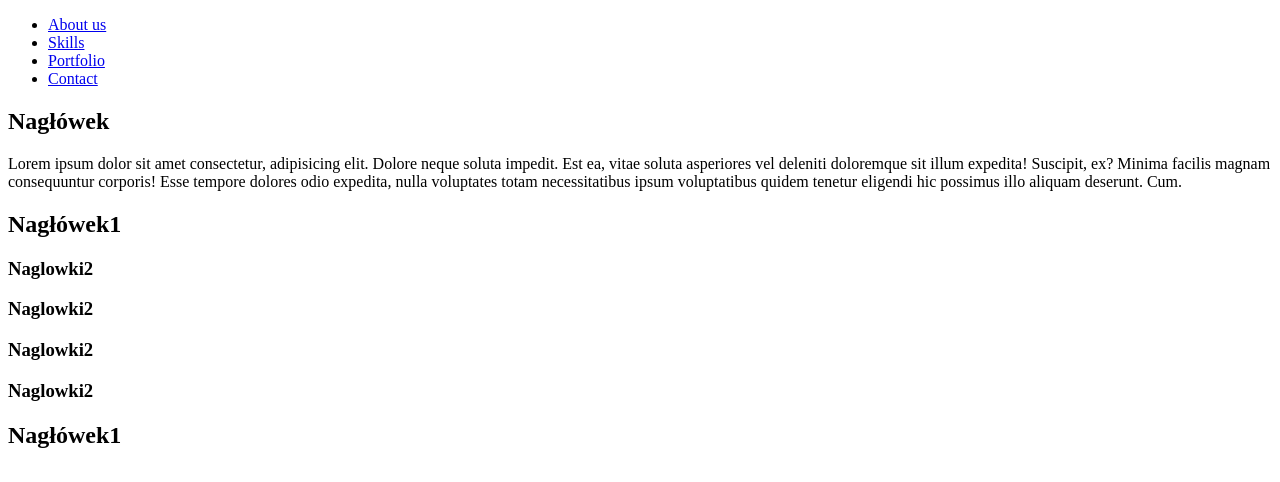
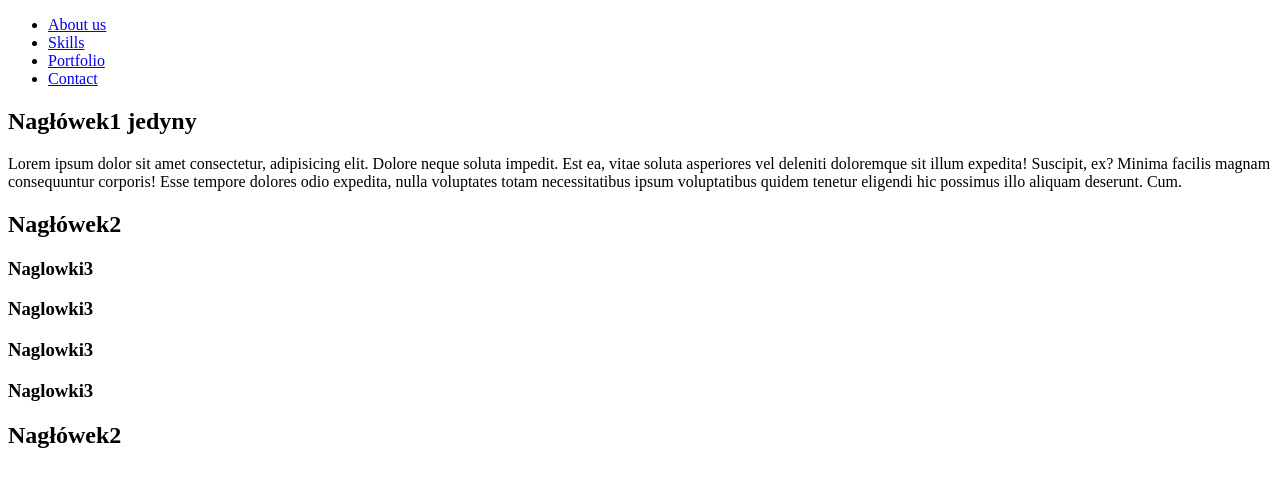
Before and after one commit to marekAren/15-html-prosta-strona, a plain HTML site: page index.html in a window 1280 px wide. Shown: the top 482 px of the page. Drawn offline with Linux system fonts and the light colour scheme.

Commit message:
15-html-prosta-strona sekcja poprawka h2 na h3 h1 tylko x1 oraz 'About us' na 'About-us' brak bledu gdy wiecej h1. tekst naglowek$ poprawiony tez

```diff
--- a/index.html
+++ b/index.html
@@ -25,7 +25,7 @@
 <!-- sect#About-us*4 Pierwszy i jedyny nagłówek h1 powinien byc dlaczego zasada!!! reszta w sekcji h3 ,h3-->
 <section id="About-us">
     <!-- h1{Nagłówek} -->
-    <h1>Nagłówek</h1>
+    <h1>Nagłówek1 jedyny</h1>
     <!-- walidator wykazuje bledu mimo ze nie ma naglowka h1 : Document checking completed. No errors or warnings to show. -->
     <!-- p>lorem50 -->
     <p>Lorem ipsum dolor sit amet consectetur, adipisicing elit. Dolore neque soluta impedit. Est ea, vitae soluta asperiores vel deleniti doloremque sit illum expedita! Suscipit, ex? Minima facilis magnam consequuntur corporis! Esse tempore dolores odio expedita, nulla voluptates totam necessitatibus ipsum voluptatibus quidem tenetur eligendi hic possimus illo aliquam deserunt. Cum.</p>
@@ -33,31 +33,31 @@
 </section>
 
 <section id="Skills">
-    <!-- h2{Nagłówek1}+(div.skill>h3{Naglowki2}+p)*4 -->
+    <!-- h2{Nagłówek2}+(div.skill>h3{Naglowki3}+p)*4 -->
     <!-- test 2x h1 czy bedzie blad walidatora? Nie wykazuje Document checking completed. No errors or warnings to show.-->
-    <!-- <h1>Nagłówek1</h1> -->
-    <h2>Nagłówek1</h2>
+    <!-- <h1>Nagłówek2</h1> -->
+    <h2>Nagłówek2</h2>
 
     <div class="skill">
-        <h3>Naglowki2</h3>
+        <h3>Naglowki3</h3>
         <p></p>
     </div>
     <div class="skill">
-        <h3>Naglowki2</h3>
+        <h3>Naglowki3</h3>
         <p></p>
     </div>
     <div class="skill">
-        <h3>Naglowki2</h3>
+        <h3>Naglowki3</h3>
         <p></p>
     </div>
     <div class="skill">
-        <h3>Naglowki2</h3>
+        <h3>Naglowki3</h3>
         <p></p>
     </div>
 </section>
 <section id="Portfolio">
-    <!-- h2{Nagłówek1}+(div.portfolio-item>img)*4 -->
-    <h2>Nagłówek1</h2>
+    <!-- h2{Nagłówek2}+(div.portfolio-item>img)*4 -->
+    <h2>Nagłówek2</h2>
     <div class="portfolio-item"><img src="obrazek-mech.png" alt="obrazek mchu"></div>
     <div class="portfolio-item"><img src="obrazek-mech.png" alt="obrazek mchu"></div>
     <div class="portfolio-item"><img src="obrazek-mech.png" alt="obrazek mchu"></div>
```
